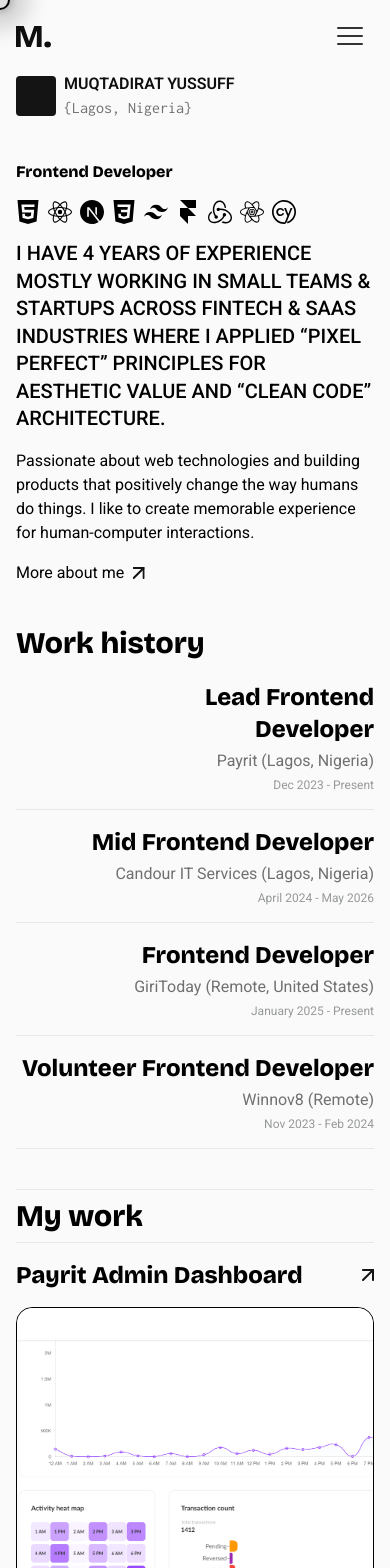
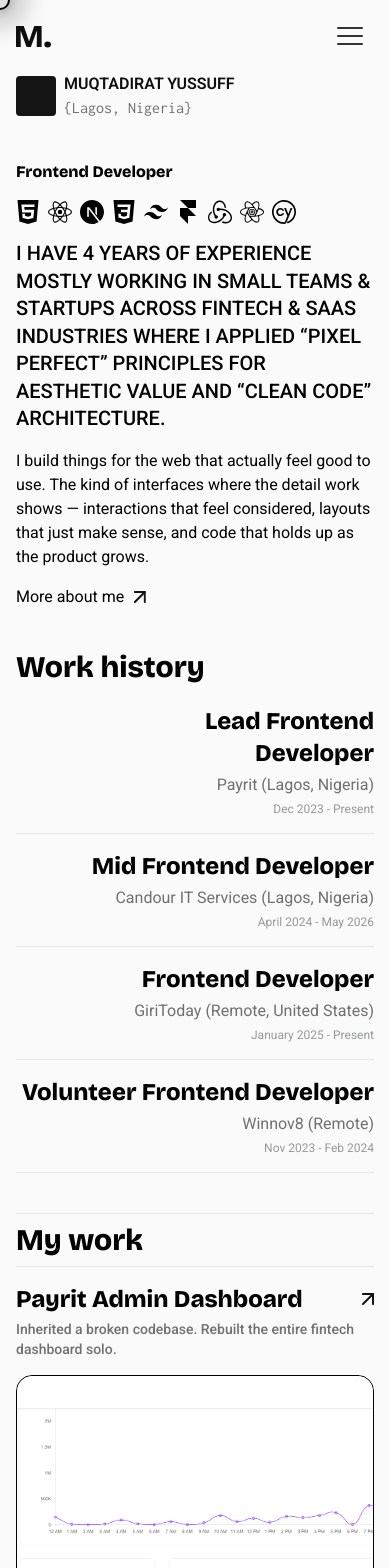
Before and after one commit to Muqtadirat/portfolio-v2, a Next.js app: page / in a window 390 px wide. Shown: the top 1568 px of the page. Built offline with nearby package versions, Linux system fonts and the light colour scheme.

Commit message:
feat: project description

```diff
--- a/src/app/(pages)/_home/Index.tsx
+++ b/src/app/(pages)/_home/Index.tsx
@@ -207,14 +207,20 @@
         viewport={{ once: true }}
       >
         <p className="text-xl lg:text-[2rem] font-medium uppercase leading-snug">
-          I have 4 years of experience mostly working in small teams &
-          startups across fintech & SAAS industries where I applied “pixel
-          perfect” principles for aesthetic value and “clean code” architecture.
+          I have 4 years of experience mostly working in small teams & startups
+          across fintech & SAAS industries where I applied “pixel perfect”
+          principles for aesthetic value and “clean code” architecture.
         </p>
-        <p className="lg:text-xl">
+        {/* <p className="lg:text-xl">
           Passionate about web technologies and building products that
           positively change the way humans do things. I like to create memorable
           experience for human-computer interactions.
+        </p> */}
+        <p className="lg:text-xl">
+          I build things for the web that actually feel good to use. The kind of
+          interfaces where the detail work shows — interactions that feel
+          considered, layouts that just make sense, and code that holds up as
+          the product grows.
         </p>
         <Link
           href="/about"
--- a/src/app/(pages)/work/Index.tsx
+++ b/src/app/(pages)/work/Index.tsx
@@ -58,7 +58,7 @@
 
       <div className="grid grid-cols-1 xl:grid-cols-2 gap-6 lg:gap-10 mb-10 lg:mb-52 mt-4 lg:mt-10">
         <AnimatePresence mode="popLayout">
-          {visibleProjects.map(({ title, image }) => (
+          {visibleProjects.map(({ title, image, description }) => (
             <motion.div
               key={title}
               layout
@@ -69,11 +69,17 @@
               className="space-y-4"
               onClick={() => toggleDetails(title)}
             >
-              <div className="flex items-center justify-between cursor-pointer">
-                <p className="font-bricolage font-extrabold text-2xl lg:text-[2rem]">
-                  {title}
+              <div>
+                <div className="flex items-center justify-between cursor-pointer">
+                  <p className="font-bricolage font-extrabold text-2xl lg:text-[2rem]">
+                    {title}
+                  </p>
+
+                  <Image src={arrowUpRight} alt="Arrow up right" />
+                </div>
+                <p className="text-text-secondary mt-1 text-sm font-medium">
+                  {description}
                 </p>
-                <Image src={arrowUpRight} alt="Arrow up right" />
               </div>
               <div className="relative h-[300px] lg:h-[506px] xl:w-[680px] cursor-pointer border-black border rounded-2xl">
                 <Image
--- a/src/app/(pages)/work/constants/projects.ts
+++ b/src/app/(pages)/work/constants/projects.ts
@@ -21,6 +21,7 @@
   title: string;
   image: StaticImageData;
   category: string[];
+  description:string
 }
 
 const projects: ProjectProps[] = [
@@ -28,64 +29,95 @@
     title: 'Payrit Admin Dashboard',
     image: payritDash,
     category: ['Fintech', 'SaaS'],
+    description:
+      'Inherited a broken codebase. Rebuilt the entire fintech dashboard solo.',
   },
   {
     title: 'Payrit Website V2',
     image: payritWebV,
     category: ['Fintech', 'Landing Page'],
+    description:
+      'Sole developer on a fintech marketing site with USDC and cross-border payment features.',
   },
   {
     title: 'GiriToday Storefront',
     image: giriStore1,
     category: ['E-commerce'],
+    description:
+      'E-commerce storefront with cart, checkout, and product flows across a multi-app monorepo.',
   },
   {
     title: 'Digit-tally Accounting Software',
     image: digittallyApp,
     category: ['SaaS'],
+    description:
+      'Complex SaaS platform — invoices, payroll, taxes, and more across a large team codebase.',
   },
   {
     title: 'GiriToday Admin',
     image: giriAdmin,
     category: ['E-commerce', 'SaaS'],
+    description:
+      'Internal platform dashboard covering user management, order tracking, and analytics.',
   },
   {
     title: 'GiriToday Seller App',
     image: giriSeller,
     category: ['E-commerce'],
+    description:
+      'Seller tools for product listings, inventory management, and order fulfillment.',
   },
   {
     title: 'Digit-tally Landing Page V2',
     image: digiWeb,
     category: ['SaaS', 'Landing Page'],
+    description:
+      'Full redesign — stronger visual hierarchy and a more polished first impression.',
   },
   {
     title: 'GiriToday Landing Page V2',
     image: giriWebV,
     category: ['E-commerce', 'Landing Page'],
+    description:
+      'Second iteration, cleaner UI — one of three versions shipped in under a year.',
   },
   {
     title: 'GiriToday Referral Hub',
     image: giriReferral,
     category: ['E-commerce'],
+    description:
+      'Built solo — referral tracking, rewards, and network growth for an e-commerce platform.',
   },
-  { title: 'Digit-tally Timesheet', image: timesheet1, category: ['SaaS'] },
+  {
+    title: 'Digit-tally Timesheet',
+    image: timesheet1,
+    category: ['SaaS'],
+    description:
+      'Time tracking app for logging hours, monitoring attendance, and streamlining payroll.',
+  },
   {
     title: 'Payrit Website',
     image: payritWeb,
     category: ['Fintech', 'Landing Page'],
+    description:
+      'First version of the Payrit marketing site — foundation for the V2 redesign.',
   },
   {
     title: 'GiriToday Landing Page',
     image: giriWeb1,
     category: ['E-commerce', 'Landing Page'],
+    description:
+      'First iteration of the GiriToday landing page — version one of three.',
   },
   {
     title: 'Digit-tally Landing Page',
     image: digittallyPage,
     category: ['SaaS', 'Landing Page'],
+    description:
+      'Original landing page for Digit-tally, built with a team of two frontend engineers.',
   },
   // { title: 'Etch A Sketch', image: etchASketch, category: ['Other'] },
   // { title: 'To-Do List', image: todoList, category: ['Other'] },
 ];
+
 export default projects;
```
